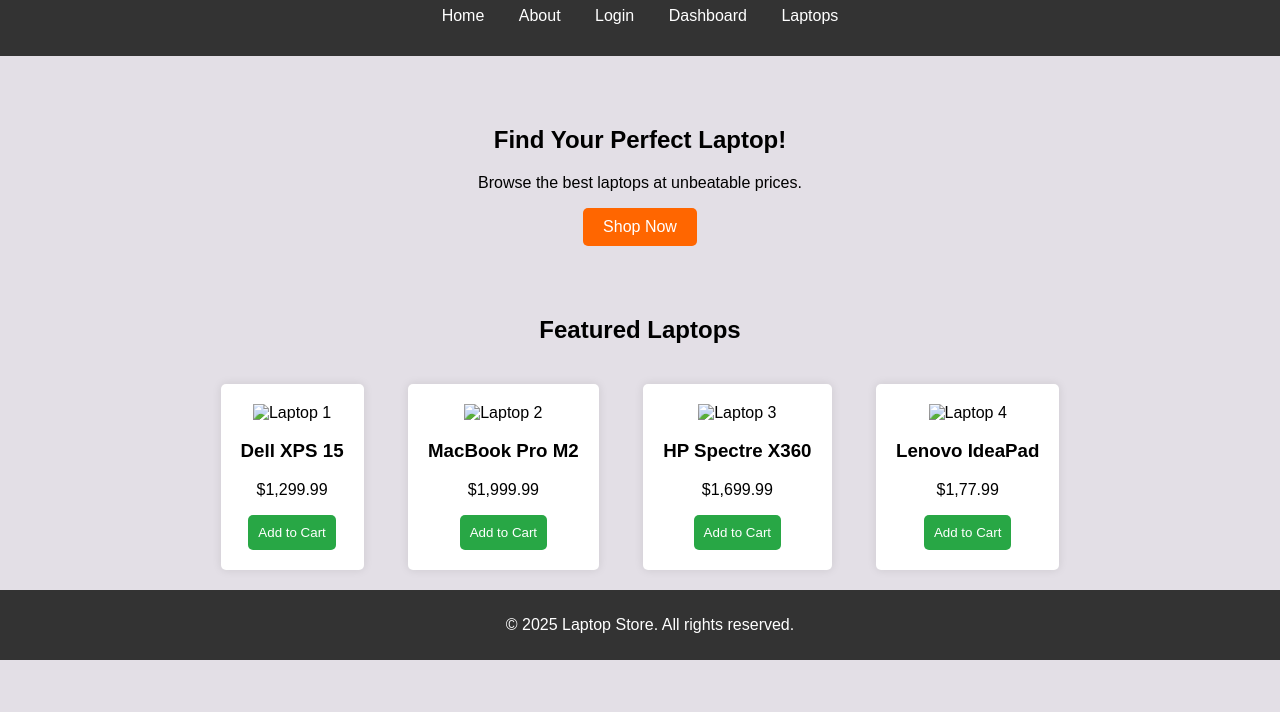
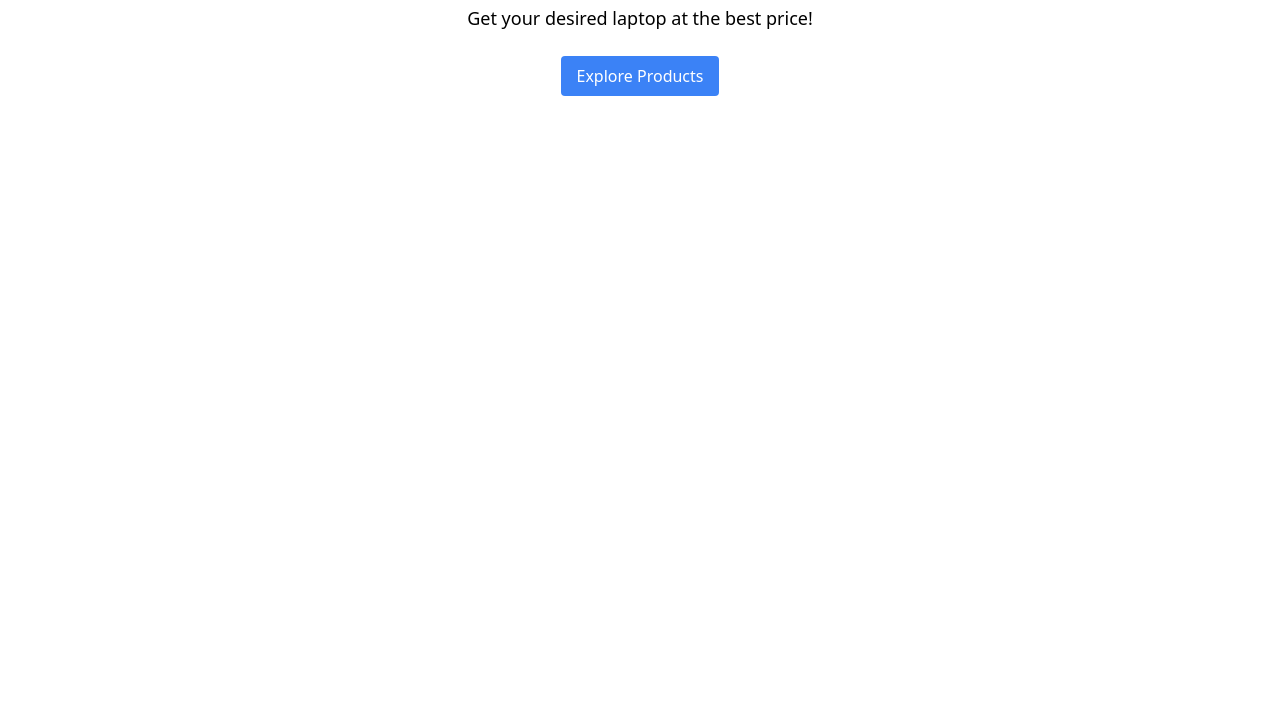
Before and after one commit to frazNs/Laptop-store-, a plain HTML site: page index.html in a window 1280 px wide. Shown: the part 88-800 px from the top of the page. Drawn offline with nearby package versions, Linux system fonts and the light colour scheme.

Commit message:
Add files via upload

```diff
--- a/index.html
+++ b/index.html
@@ -1,61 +1,15 @@
 <!DOCTYPE html>
 <html lang="en">
 <head>
-    <meta charset="UTF-8">
-    <meta name="viewport" content="width=device-width, initial-scale=1.0">
-    <title>Laptop Store | Home</title>
-    <link rel="stylesheet" href="styles.css">
+  <meta charset="UTF-8" />
+  <title>Home | Laptop Store</title>
+  <script src="https://cdn.tailwindcss.com"></script>
 </head>
-<body>
-    <header>
-        <h1>Laptop Store</h1>
-        <nav>
-            <ul>
-                <li><a href="index.html">Home</a></li>
-                <li><a href="about.html">About</a></li>
-                <li><a href="login.html">Login</a></li>
-                <li><a href="dashboard.html">Dashboard</a></li>
-                <li><a href="products.html">Laptops</a></li>
-            </ul>
-        </nav>
-    </header>
-
-    <section class="banner">
-        <h2>Find Your Perfect Laptop!</h2>
-        <p>Browse the best laptops at unbeatable prices.</p>
-        <a href="products.html" class="btn">Shop Now</a>
-    </section>
-
-    <section class="featured">
-        <h2>Featured Laptops</h2>
-        <div class="product">
-            <img src="DELL XPS 15 7590.jpg" alt="Laptop 1">
-            <h3>Dell XPS 15</h3>
-            <p>$1,299.99</p>
-            <button>Add to Cart</button>
-        </div>
-        <div class="product">
-            <img src="MacBook Pro M2.jpg" alt="Laptop 2">
-            <h3>MacBook Pro M2</h3>
-            <p>$1,999.99</p>
-            <button>Add to Cart</button>
-        </div>
-        <div class="product">
-            <img src="HP Spectre X360 16 (2 in 1) (2022).jpg" alt="Laptop 3">
-            <h3>HP Spectre X360</h3>
-            <p>$1,699.99</p>
-            <button>Add to Cart</button>
-        </div>
-        <div class="product">
-            <img src="Lenovo IdeaPad Slim 3i 15_6_ Laptop i3 8GB 256GB.jpg" alt="Laptop 4">
-            <h3>Lenovo IdeaPad</h3>
-            <p>$1,77.99</p>
-            <button>Add to Cart</button>
-        </div>
-    </section>
-
-    <footer>
-        <p>© 2025 Laptop Store. All rights reserved.</p>
-    </footer>
+<body class="bg-white text-black">
+  <h1 class="text-center text-3xl font-bold py-4 bg-gray-200">Welcome to Laptop Store</h1>
+  <p class="text-center text-lg my-6">Get your desired laptop at the best price!</p>
+  <div class="text-center">
+    <a href="products.html" class="inline-block bg-blue-500 text-white px-4 py-2 rounded hover:bg-blue-600">Explore Products</a>
+  </div>
 </body>
 </html>
```
Also changed, not shown: about.html (+6 -28 lines), dashboard.html (+14 -17 lines), login.html (+10 -21 lines), products.html (+22 -40 lines).
